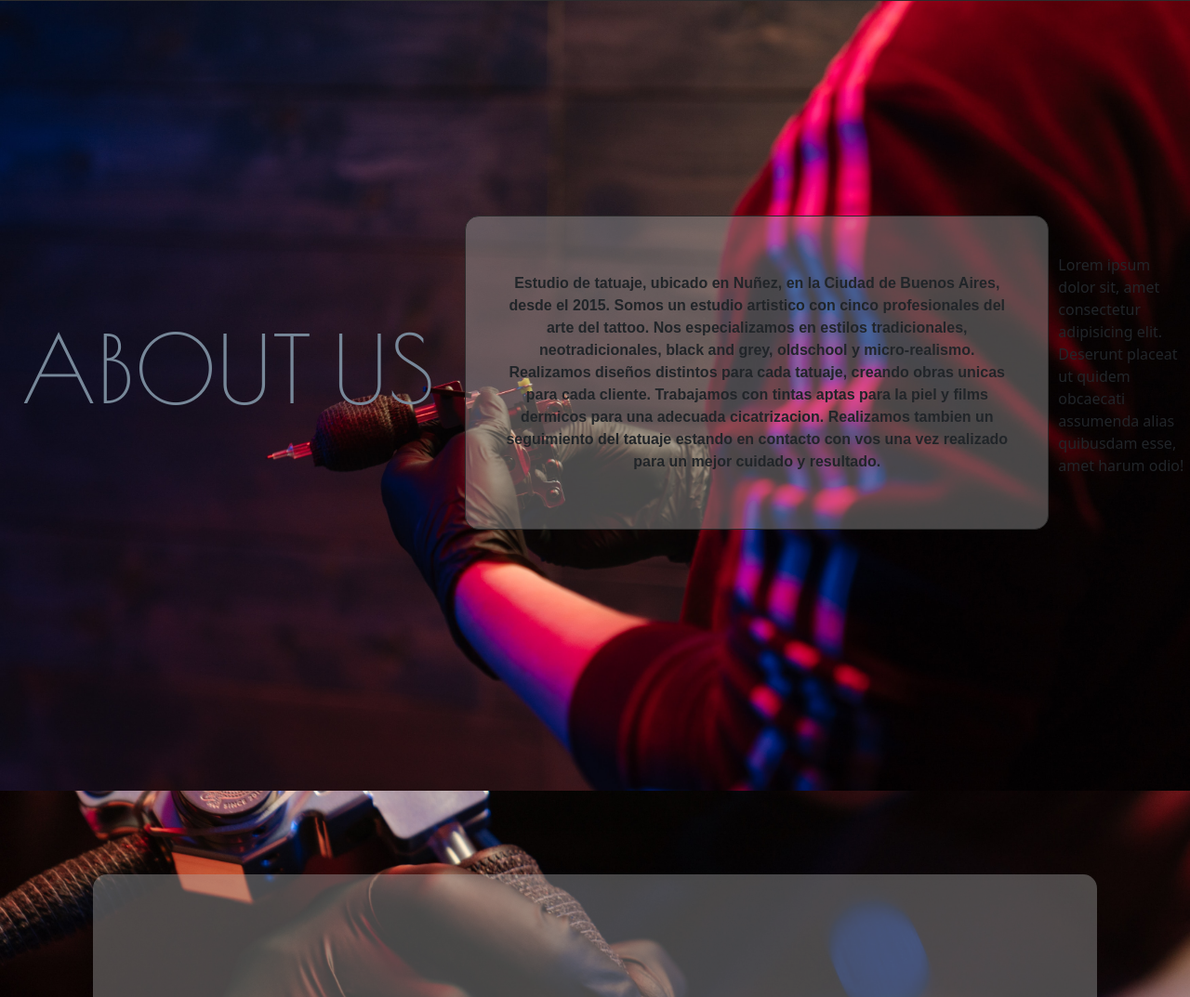
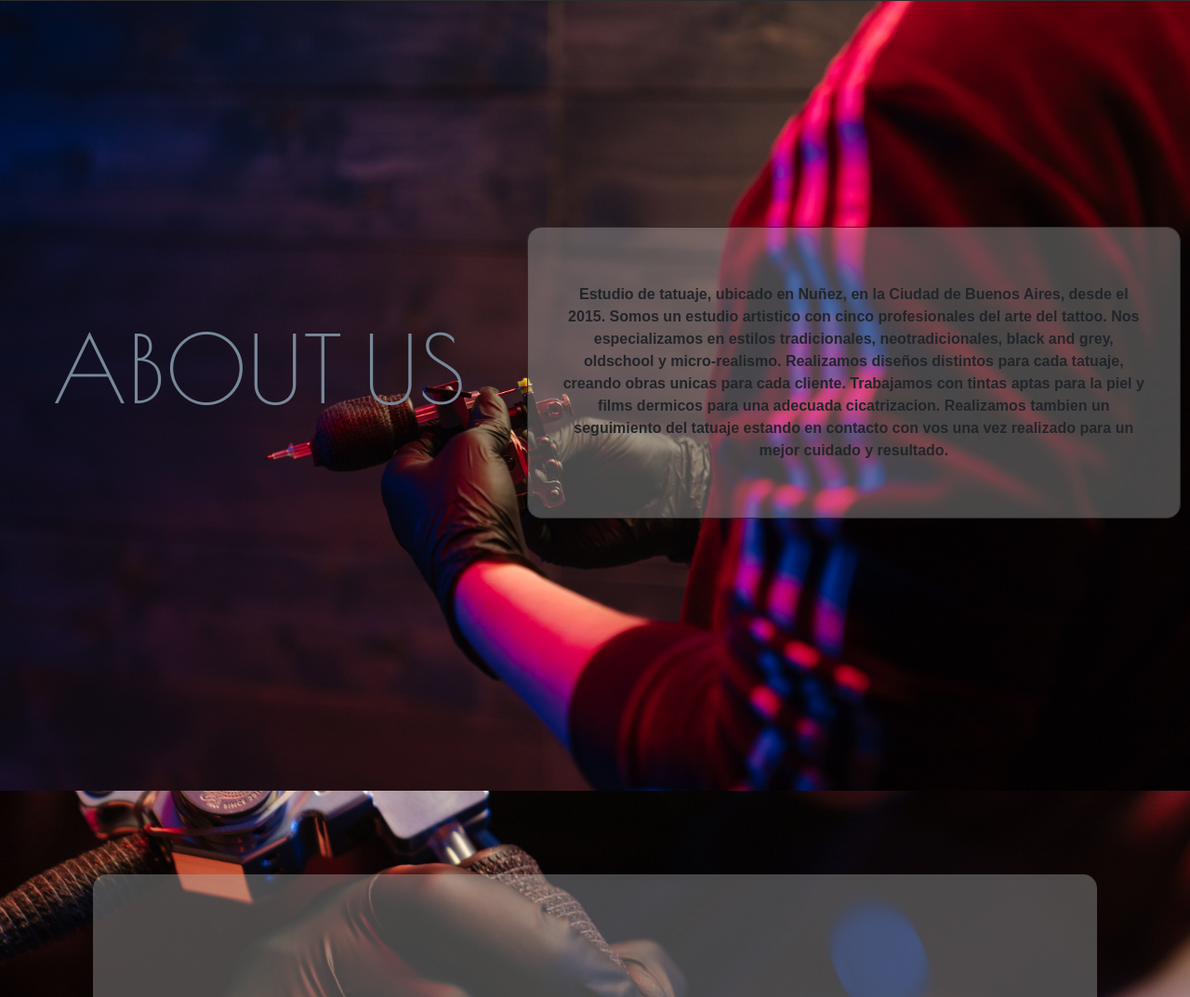
Before and after one commit to Camilacamalli/my-project, a website: page index.html in a window 1280 px wide. Shown: the part 656-1729 px from the top of the page at 93% size. Drawn offline with nearby package versions, Linux system fonts and the light colour scheme; a web font is replaced by a local one.

Commit message:
elimine texto de relleno

```diff
--- a/index.html
+++ b/index.html
@@ -48,7 +48,6 @@
             <p class="content texto">Estudio de tatuaje, ubicado en Nuñez, en la Ciudad de Buenos Aires, desde el 2015.
             Somos un estudio artistico con cinco profesionales del arte del tattoo. Nos especializamos en estilos tradicionales, neotradicionales, black and grey, oldschool y micro-realismo. Realizamos diseños distintos para cada tatuaje, creando obras unicas para cada cliente.
             Trabajamos con tintas aptas para la piel y films dermicos para una adecuada cicatrizacion. Realizamos tambien un seguimiento del tatuaje estando en contacto con vos una vez realizado para un mejor cuidado y resultado.</p>
-            <p>Lorem ipsum dolor sit, amet consectetur adipisicing elit. Deserunt placeat ut quidem obcaecati assumenda alias quibusdam esse, amet harum odio!</p>
         </div>
 
     <footer class="footer">
```
